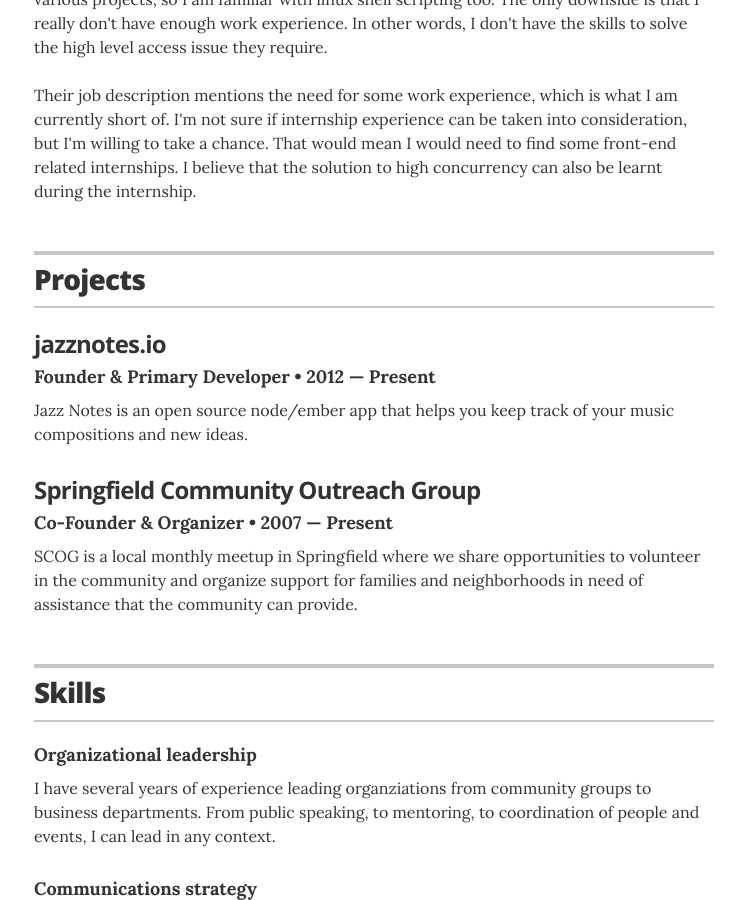
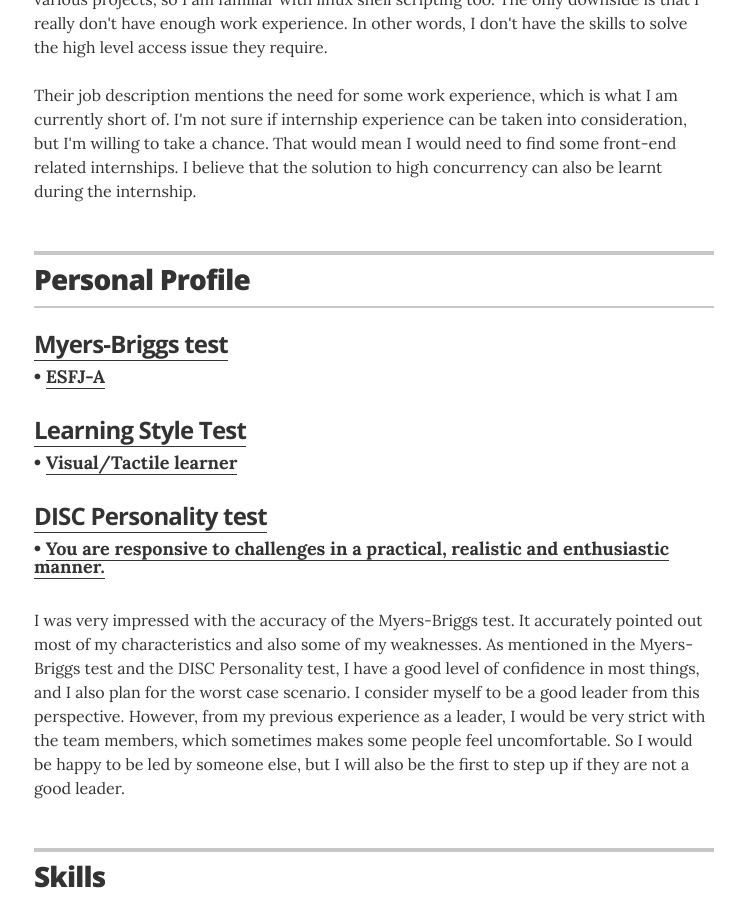
Before and after one commit to XinlongWu-s3860954/XinlongWu, a Jekyll site: the page built from index.html, in a window 1280 px wide and 900 px high, scrolled down 2155 px. Shown: the whole window, without its empty margins (266-1011 px from the left). Built offline with Jekyll 4.4.1, drawn with Linux system fonts in a browser that asks for light colours.

Commit message:
personal profile

```diff
--- /dev/null
+++ b/_data/personal_profile.yml
@@ -0,0 +1,22 @@
+# Personal Profile
+
+test :
+  - item:
+    name: <a  href="https://www.16personalities.com" target="_blank">Myers-Briggs test</a>
+    result: <a  href="https://www.16personalities.com/esfj-personality" target="_blank">ESFJ-A</a>
+  - item:
+    name: <a href="http://www.educationplanner.org/students/self-assessments/learning-styles-quiz.shtml" target="_blank">Learning Style Test</a>
+    result: <a href="http://www.educationplanner.org/students/self-assessments/learning-styles-quiz.shtml?event=results&A=6&V=7&T=7" target="_blank">Visual/Tactile learner</a>
+  - item:
+    name: <a href="https://www.123test.com/disc-personality-test" target="_blank">DISC Personality test</a>
+    result: <a href="https://www.123test.com/disc-personality-test/id=fGABYJSOFKQYYQ7&version=" target="_blank">You are responsive to challenges in a practical, realistic and enthusiastic manner.</a>
+
+summary: I was very impressed with the accuracy of the Myers-Briggs test.
+        It accurately pointed out most of my characteristics and also some of my weaknesses.
+        As mentioned in the Myers-Briggs test and the DISC Personality test,
+        I have a good level of confidence in most things, and I also plan
+        for the worst case scenario. I consider myself to be a good leader
+        from this perspective. However, from my previous experience as a leader,
+        I would be very strict with the team members, which sometimes makes some
+        people feel uncomfortable. So I would be happy to be led by someone else,
+        but I will also be the first to step up if they are not a good leader.
--- a/_layouts/resume.html
+++ b/_layouts/resume.html
@@ -100,23 +100,26 @@
 
 
       {% if site.resume_section_projects %}
-      <!-- begin Projects -->
+      <!-- begin Personal Profile -->
       <section class="content-section">
         <header class="section-header">
-          <h2>Projects</h2>
+          <h2>Personal Profile</h2>
         </header>
-
-        {% for project in site.data.projects %}
+        {% for test in site.data.personal_profile.test %}
         <div class="resume-item" itemscope itemtype="http://schema.org/CreativeWork">
-          <meta itemprop="creator" content="{{ site.resume_name }}" itemtype="http://schema.org/Person" />
-          <h3 class="resume-item-title" itemprop="name">{% if project.url %}<a href="{{ project.url }}" itemprop="url">{{ project.project }}</a>{% else %}{{ project.project }}{% endif %}</h3>
-          <h4 class="resume-item-details" itemprop="description">{{ project.role }}  &bull; {{ project.duration }}</h4>
-          <p class="resume-item-copy">{{ project.description }}</p>
+          <h3 class="resume-item-title" itemprop="name">{{ test.name }}</h3>
+          <h4 class="resume-item-details group" itemprop="description"> &bull; {{ test.result }}</h4>
         </div>
         {% endfor %}
 
+        <div class="resume-item" itemscope itemtype="http://schema.org/CreativeWork">
+          {% if site.data.personal_profile.summary %}
+            <p class="resume-item-copy">{{ site.data.personal_profile.summary }}</p>
+          {% endif %}
+        </div>
+
       </section>
-      <!-- end Projects -->
+      <!-- end Personal Profile -->
       {% endif %}
 
       {% if site.resume_section_skills %}
```
